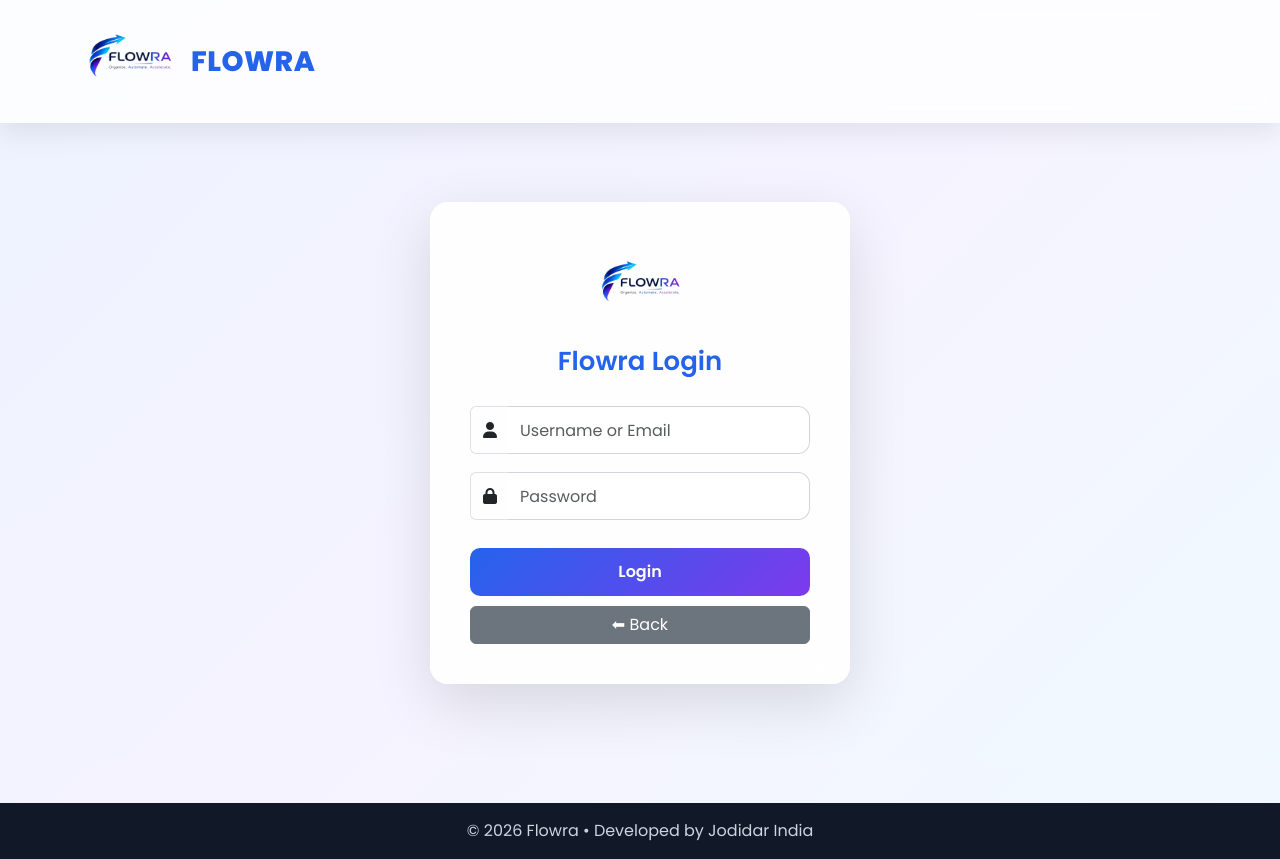
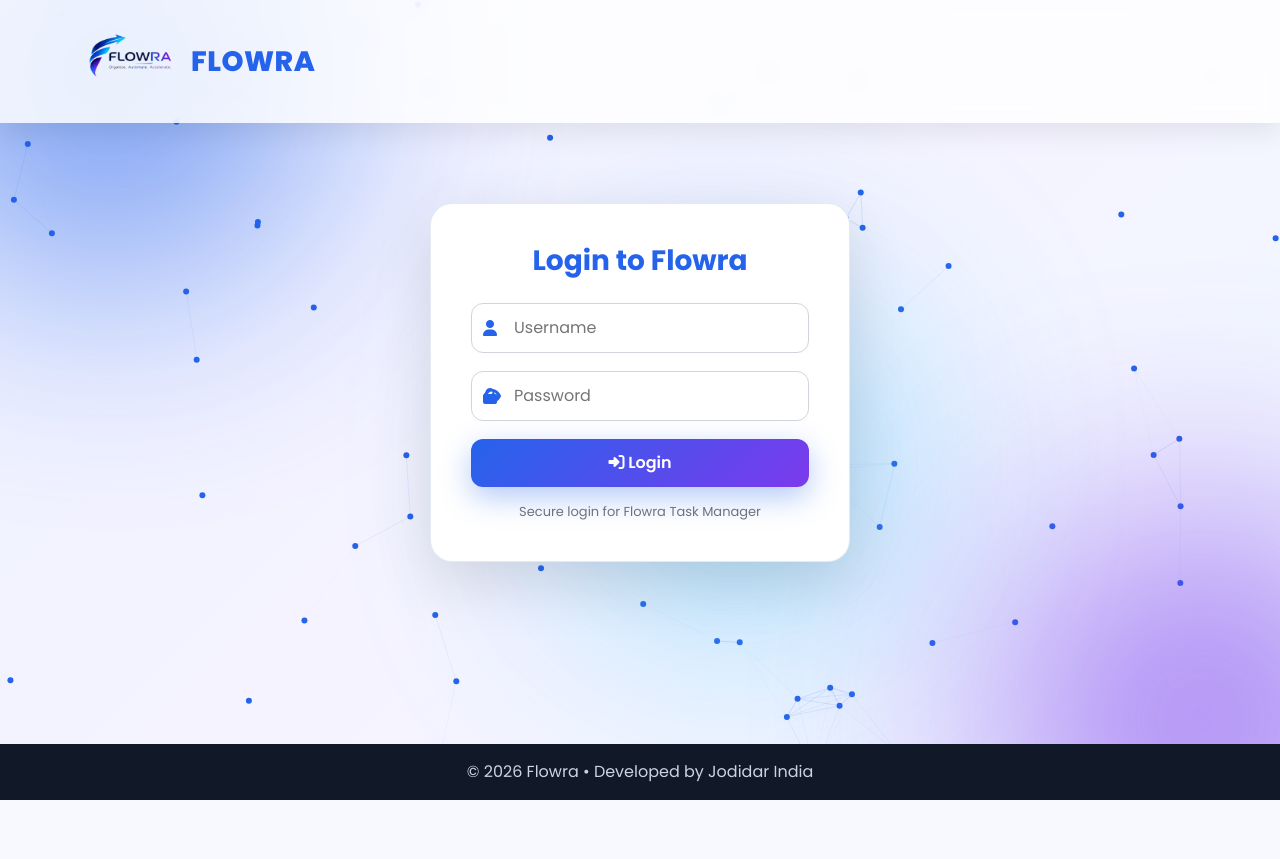
Before and after one commit to punitpatel550/flowra-task-manager, a Flask app: page /login in a window 1280 px wide. After the commit the page ends 800 px from the top, so only its background shows below. Run offline with Flask 3, Linux system fonts and the light colour scheme; data comes from the database, SQL or seed files in the repository.

Commit message:
update login page and move config to environment variables

```diff
--- a/app/templates/login.html
+++ b/app/templates/login.html
@@ -4,101 +4,153 @@
 
 <style>
 
-/* Background */
+/* PARTICLES BACKGROUND */
 
-.login-page{
-
-min-height:80vh;
-
-display:flex;
-
-justify-content:center;
-
-align-items:center;
-
-background:linear-gradient(135deg,#eef2ff,#f5f3ff,#f0f9ff);
-
+#particles-js{
+position:fixed;
+top:0;
+left:0;
+width:100%;
+height:100%;
+z-index:-2;
 }
 
-/* Login Card */
+/* Animated Blobs */
+
+.login-bg{
+position:fixed;
+inset:0;
+z-index:-1;
+overflow:hidden;
+}
+
+.login-blob{
+position:absolute;
+border-radius:50%;
+filter:blur(120px);
+opacity:.6;
+animation:moveBlob 18s infinite alternate ease-in-out;
+}
+
+.blob-a{
+width:420px;
+height:420px;
+background:#2563eb;
+top:-120px;
+left:-120px;
+}
+
+.blob-b{
+width:420px;
+height:420px;
+background:#7c3aed;
+bottom:-140px;
+right:-120px;
+animation-duration:22s;
+}
+
+.blob-c{
+width:300px;
+height:300px;
+background:#38bdf8;
+top:40%;
+left:45%;
+animation-duration:26s;
+}
+
+@keyframes moveBlob{
+0%{transform:translate(0,0)}
+100%{transform:translate(70px,-60px)}
+}
+
+/* LOGIN CARD */
+
+.login-wrapper{
+display:flex;
+justify-content:center;
+align-items:center;
+padding:80px 20px;
+}
 
 .login-card{
-
-width:420px;
-
-background:rgba(255,255,255,0.9);
-
-backdrop-filter:blur(10px);
-
-border-radius:18px;
-
-padding:40px;
-
-box-shadow:0 20px 60px rgba(0,0,0,0.12);
-
-text-align:center;
-
+    width:420px;
+    background:#ffffff;
+    border-radius:22px;
+    box-shadow:0 20px 60px rgba(0,0,0,0.12);
+    padding:40px;
+    border:1px solid rgba(226,232,240,0.9);
+    position:relative;
+    z-index:2;
+    transform:none !important;
+    backdrop-filter:none !important;
+    -webkit-backdrop-filter:none !important;
+    filter:none !important;
 }
 
-/* Logo */
-
-.login-logo{
-
-width:90px;
-
-margin-bottom:10px;
-
+.login-card:hover{
+    transform:translateY(-4px);
 }
 
-/* Title */
+/* HEADINGS */
 
-.login-title{
+.login-card h3{
+text-align:center;
+margin-bottom:25px;
+font-weight:700;
+}
 
-font-size:26px;
+/* INPUTS */
 
-font-weight:600;
+.login-input{
+margin-bottom:18px;
+position:relative;
+}
 
-margin-bottom:25px;
+.login-input input{
+
+width:100%;
+
+padding:12px 12px 12px 42px;
+
+border-radius:12px;
+
+border:1px solid #d1d5db;
+
+outline:none;
+
+transition:0.25s;
+}
+
+.login-input input:focus{
+border-color:#2563eb;
+box-shadow:0 0 0 3px rgba(37,99,235,0.15);
+}
+
+.login-input i{
+
+position:absolute;
+
+left:12px;
+
+top:50%;
+
+transform:translateY(-50%);
 
 color:#2563eb;
 
 }
 
-/* Inputs */
-
-.input-group{
-
-margin-bottom:18px;
-
-}
-
-.input-group-text{
-
-background:transparent;
-
-border-right:none;
-
-}
-
-.form-control{
-
-border-left:none;
-
-height:48px;
-
-}
-
-/* Button */
+/* LOGIN BUTTON */
 
 .login-btn{
 
 width:100%;
 
-height:48px;
+padding:12px;
 
 border:none;
 
-border-radius:10px;
+border-radius:12px;
 
 background:linear-gradient(135deg,#2563eb,#7c3aed);
 
@@ -106,75 +158,145 @@
 
 font-weight:600;
 
-margin-top:10px;
+box-shadow:0 10px 30px rgba(37,99,235,0.35);
 
 transition:.3s;
 
 }
 
 .login-btn:hover{
+transform:translateY(-2px);
+}
 
-transform:translateY(-2px);
+/* SHOW PASSWORD */
 
-box-shadow:0 10px 25px rgba(0,0,0,0.2);
+.show-pass{
+
+position:absolute;
+
+right:12px;
+
+top:50%;
+
+transform:translateY(-50%);
+
+cursor:pointer;
+
+color:#6b7280;
 
 }
 
-/* Back button */
+/* SMALL TEXT */
 
-.back-btn{
-
-margin-top:10px;
-
-width:100%;
-
+.login-footer{
+margin-top:15px;
+text-align:center;
+font-size:13px;
+color:#6b7280;
 }
 
 </style>
 
+<!-- particles -->
+<div id="particles-js"></div>
 
-<div class="login-page">
+<div class="login-bg">
+<div class="login-blob blob-a"></div>
+<div class="login-blob blob-b"></div>
+<div class="login-blob blob-c"></div>
+</div>
+
+<div class="login-wrapper">
 
 <div class="login-card">
 
-<img class="login-logo" src="{{ url_for('static', filename='images/flowra(2).png') }}">
+<h3>Login to Flowra</h3>
 
-<div class="login-title">Flowra Login</div>
+{% with messages = get_flashed_messages(with_categories=true) %}
+{% if messages %}
+    {% set ns = namespace(shown=[]) %}
+    {% for category, message in messages %}
+        {% if message not in ns.shown and message != "Unauthorized access" and message != "Session expired. Please login again." %}
+            {% set ns.shown = ns.shown + [message] %}
+            <div class="alert alert-{{ category }} mb-3">{{ message }}</div>
+        {% endif %}
+    {% endfor %}
+{% endif %}
+{% endwith %}
 
 <form method="POST">
 
-<div class="input-group">
-
-<span class="input-group-text">
+<div class="login-input">
 <i class="fa fa-user"></i>
-</span>
-
-<input type="text" class="form-control" name="username" placeholder="Username or Email" required>
-
+<input type="text" name="username" placeholder="Username" required>
 </div>
 
-<div class="input-group">
+<div class="login-input">
+<i class="fa fa-lock"></i>
+<input type="password" name="password" id="password" placeholder="Password" required>
 
-<span class="input-group-text">
-<i class="fa fa-lock"></i>
-</span>
-
-<input type="password" class="form-control" name="password" placeholder="Password" required>
-
+<i class="fa fa-eye show-pass" onclick="togglePassword()"></i>
 </div>
 
-<button type="submit" class="login-btn">
-Login
-</button>
-
-<button type="button" onclick="history.back()" class="btn btn-secondary back-btn">
-⬅ Back
+<button class="login-btn">
+<i class="fa fa-sign-in-alt"></i> Login
 </button>
 
 </form>
+
+<div class="login-footer">
+Secure login for Flowra Task Manager
+</div>
 
 </div>
 
 </div>
 
+<!-- particles library -->
+<script src="https://cdn.jsdelivr.net/npm/particles.js@2.0.0/particles.min.js"></script>
+
+<script>
+
+/* PARTICLES */
+
+particlesJS("particles-js",{
+
+particles:{
+
+number:{value:60},
+
+size:{value:3},
+
+color:{value:"#2563eb"},
+
+line_linked:{
+enable:true,
+color:"#2563eb",
+opacity:0.2
+},
+
+move:{
+speed:1.5
+}
+
+}
+
+})
+
+/* SHOW PASSWORD */
+
+function togglePassword(){
+
+let pass = document.getElementById("password")
+
+if(pass.type === "password"){
+pass.type = "text"
+}else{
+pass.type = "password"
+}
+
+}
+
+</script>
+
 {% endblock %}
```
Also changed, not shown: config.py (+5 -5 lines).
